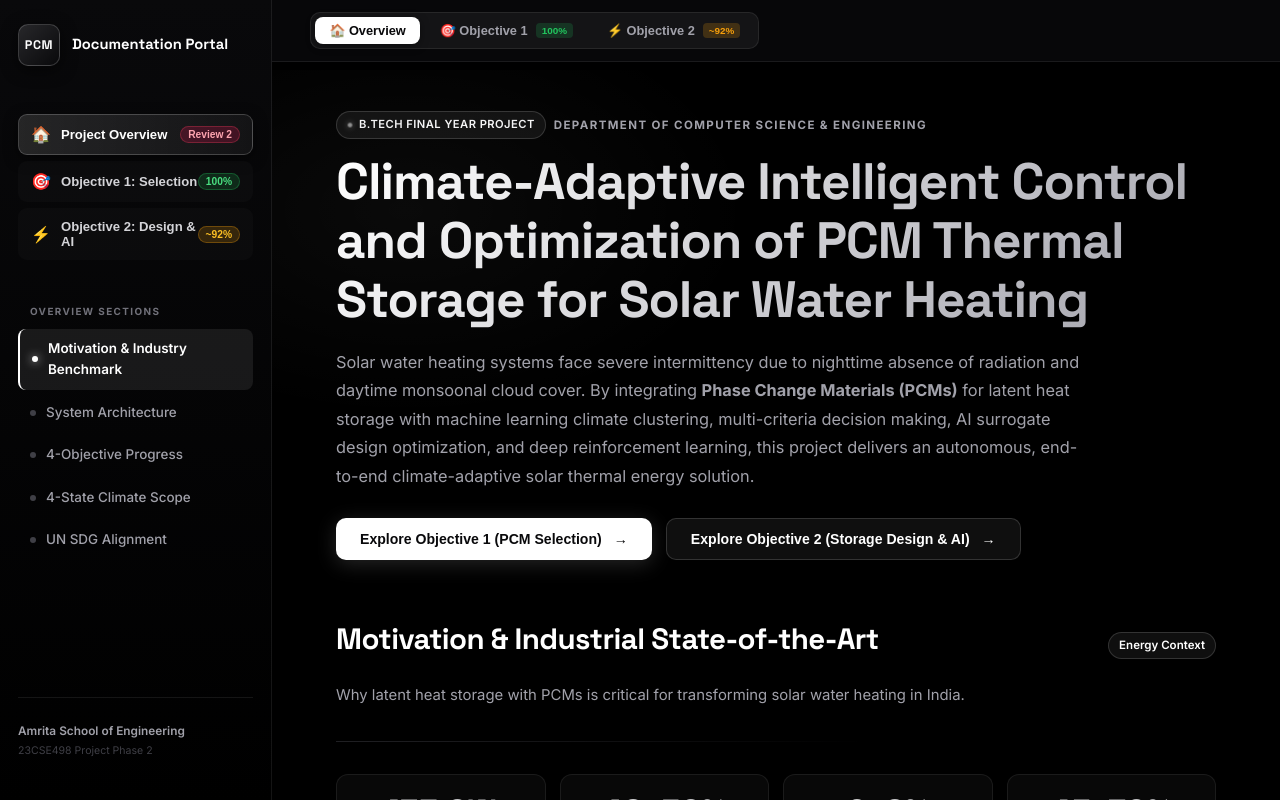
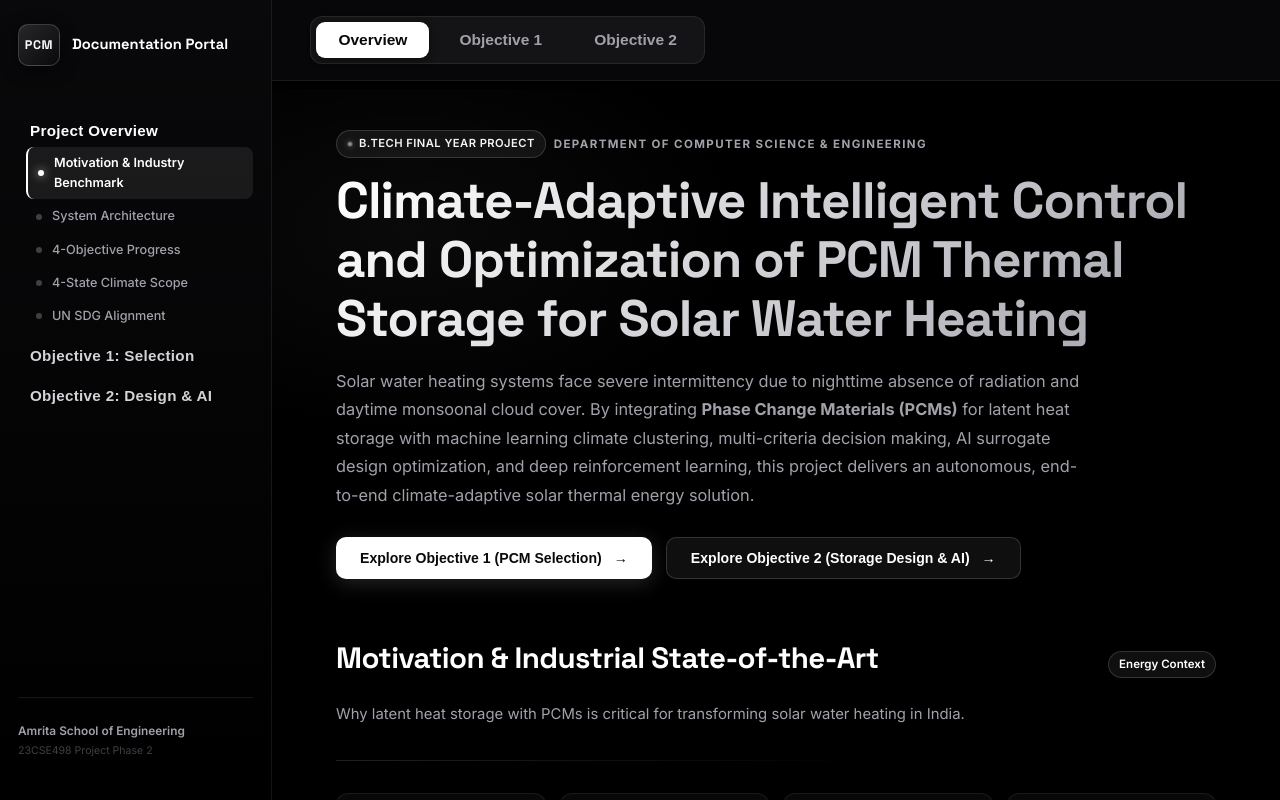
Before and after one commit to Final-year-project-G12/Documentation-Portal, a React (Create React App) app: page / in a window 1280 px wide. Shown: the top 800 px of the page. Built offline with nearby package versions, Linux system fonts and the light colour scheme.

Commit message:
changed side panel

```diff
--- a/src/components/PortalLayout.js
+++ b/src/components/PortalLayout.js
@@ -27,23 +27,21 @@ function PortalLayout({ currentPage, onNavigate, children }) {
                 className={`top-nav-btn ${currentPage === "overview" ? "active" : ""}`}
                 onClick={() => onNavigate("overview")}
               >
-                <span>🏠 Overview</span>
+                <span>Overview</span>
               </button>
 
               <button
                 className={`top-nav-btn ${currentPage === "objective1" ? "active" : ""}`}
                 onClick={() => onNavigate("objective1")}
               >
-                <span>🎯 Objective 1</span>
-                <span className="top-nav-tag complete">100%</span>
+                <span>Objective 1</span>
               </button>
 
               <button
                 className={`top-nav-btn ${currentPage === "objective2" ? "active" : ""}`}
                 onClick={() => onNavigate("objective2")}
               >
-                <span>⚡ Objective 2</span>
-                <span className="top-nav-tag progress">~92%</span>
+                <span>Objective 2</span>
               </button>
             </nav>
           </div>
--- a/src/components/Sidebar.js
+++ b/src/components/Sidebar.js
@@ -101,34 +101,25 @@ function Sidebar({ currentPage, onNavigate }) {
           </div>
         </button>
 
-        {/* Primary Page Navigation */}
-        <div className="sidebar-page-switcher">
-          <div className="page-switcher-list">
-            {PAGES.map((page) => (
+        {/* Grouped Page + Section Navigation */}
+        <nav className="navigation" style={{ flex: 1 }}>
+          {Object.entries(SECTIONS_BY_PAGE).map(([pageId, sections]) => {
+            const page = PAGES.find((p) => p.id === pageId);
+            const isActivePage = currentPage === pageId;
+            return (
+              <div key={pageId} className="nav-page-group">
+                {/* Page heading — clicking navigates to the page */}
                 <button
-                key={page.id}
-                className={`page-switcher-btn ${currentPage === page.id ? "active" : ""}`}
-                onClick={() => onNavigate(page.id)}
+                  className={`nav-page-heading ${isActivePage ? "active" : ""}`}
+                  onClick={() => onNavigate(pageId)}
                 >
-                <div className="page-btn-main">
-                  <span className="page-btn-icon">{page.icon}</span>
-                  <span className="page-btn-label">{page.label}</span>
-                </div>
-                <span className={`page-badge badge-${page.badgeType}`}>{page.badge}</span>
+                  <span className="nav-page-label">{page.label}</span>
                 </button>
-            ))}
-          </div>
-        </div>
 
-        {/* Dynamic In-Page Anchor Navigation */}
-        <nav className="navigation">
-          <div className="nav-section-label">
-            {currentPage === "overview" && "Overview Sections"}
-            {currentPage === "objective1" && "Objective 1 Sections"}
-            {currentPage === "objective2" && "Objective 2 Sections"}
-          </div>
-
-          {currentSections.map((item) => (
+                {/* Sub-topics — only visible for the active page */}
+                {isActivePage && (
+                  <div className="nav-page-sections">
+                    {sections.map((item) => (
                       <a
                         key={item.id}
                         className={`nav-link ${activeSection === item.id ? "active" : ""}`}
@@ -146,6 +137,11 @@ function Sidebar({ currentPage, onNavigate }) {
                         <span>{item.label}</span>
                       </a>
                     ))}
+                  </div>
+                )}
+              </div>
+            );
+          })}
         </nav>
 
         {/* Sidebar Footer */}
--- a/src/styles/global.css
+++ b/src/styles/global.css
@@ -210,6 +210,59 @@ body {
   box-shadow: 0 0 10px rgba(255, 255, 255, 0.8);
 }
 
+/* ─── Grouped sidebar nav ─────────────────────────────────── */
+.nav-page-group {
+  margin-bottom: 4px;
+}
+
+.nav-page-heading {
+  display: flex;
+  align-items: center;
+  gap: 8px;
+  width: 100%;
+  padding: 8px 12px;
+  border-radius: 8px;
+  border: none;
+  background: none;
+  color: var(--neutral-300);
+  font-size: 0.95rem;
+  font-weight: 700;
+  letter-spacing: 0.02em;
+  cursor: pointer;
+  text-align: left;
+  transition: all 0.15s ease;
+}
+
+.nav-page-heading:hover {
+  background: var(--surface-card-hover);
+  color: #ffffff;
+}
+
+.nav-page-heading.active {
+  color: #ffffff;
+}
+
+.nav-page-icon {
+  font-size: 0.9rem;
+  flex-shrink: 0;
+}
+
+.nav-page-label {
+  flex: 1;
+}
+
+.nav-page-sections {
+  display: flex;
+  flex-direction: column;
+  gap: 1px;
+  padding-left: 8px;
+}
+
+.nav-page-sections .nav-link {
+  font-size: 0.79rem;
+  padding: 6px 10px;
+}
+
 /* ─── Main Content ───────────────────────────────────────── */
 .portal-main {
   padding: 48px clamp(20px, 5vw, 84px) 96px;
@@ -1463,7 +1516,7 @@ h3 {
   align-items: center;
   justify-content: space-between;
   gap: 16px;
-  padding: 12px clamp(16px, 3vw, 48px);
+  padding: 16px clamp(16px, 3vw, 48px);
   background: rgba(9, 9, 11, 0.88);
   backdrop-filter: blur(16px);
   -webkit-backdrop-filter: blur(16px);
@@ -1508,10 +1561,10 @@ h3 {
 .top-nav-pills {
   display: flex;
   align-items: center;
-  gap: 6px;
+  gap: 8px;
   background: rgba(24, 24, 27, 0.8);
-  padding: 4px;
-  border-radius: 10px;
+  padding: 5px;
+  border-radius: 12px;
   border: 1px solid var(--surface-border);
 }
 
@@ -1519,12 +1572,12 @@ h3 {
   display: inline-flex;
   align-items: center;
   gap: 8px;
-  padding: 6px 14px;
-  border-radius: 8px;
+  padding: 9px 22px;
+  border-radius: 9px;
   border: none;
   background: transparent;
   color: var(--neutral-400);
-  font-size: 0.8rem;
+  font-size: 0.97rem;
   font-weight: 600;
   cursor: pointer;
   transition: all 0.2s ease;
```
Lines whose indentation alone changed are shown as unchanged.
